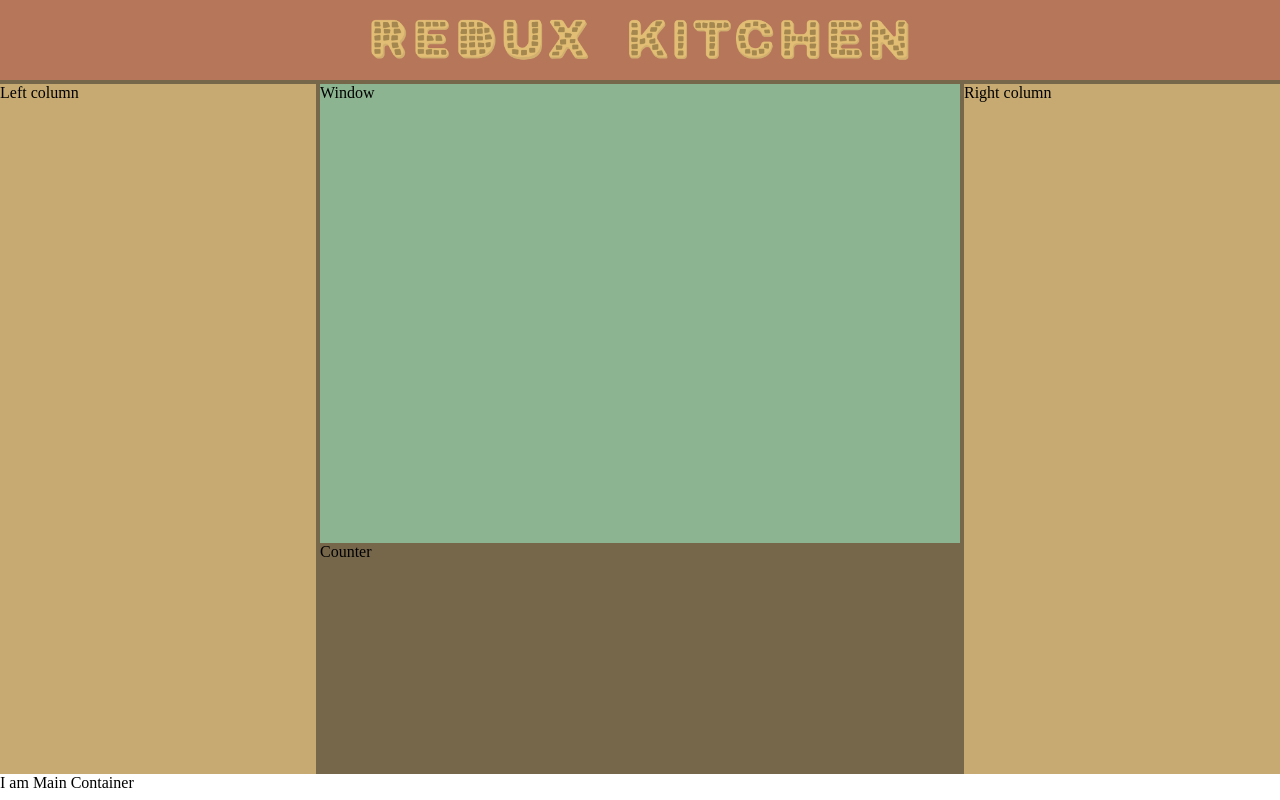
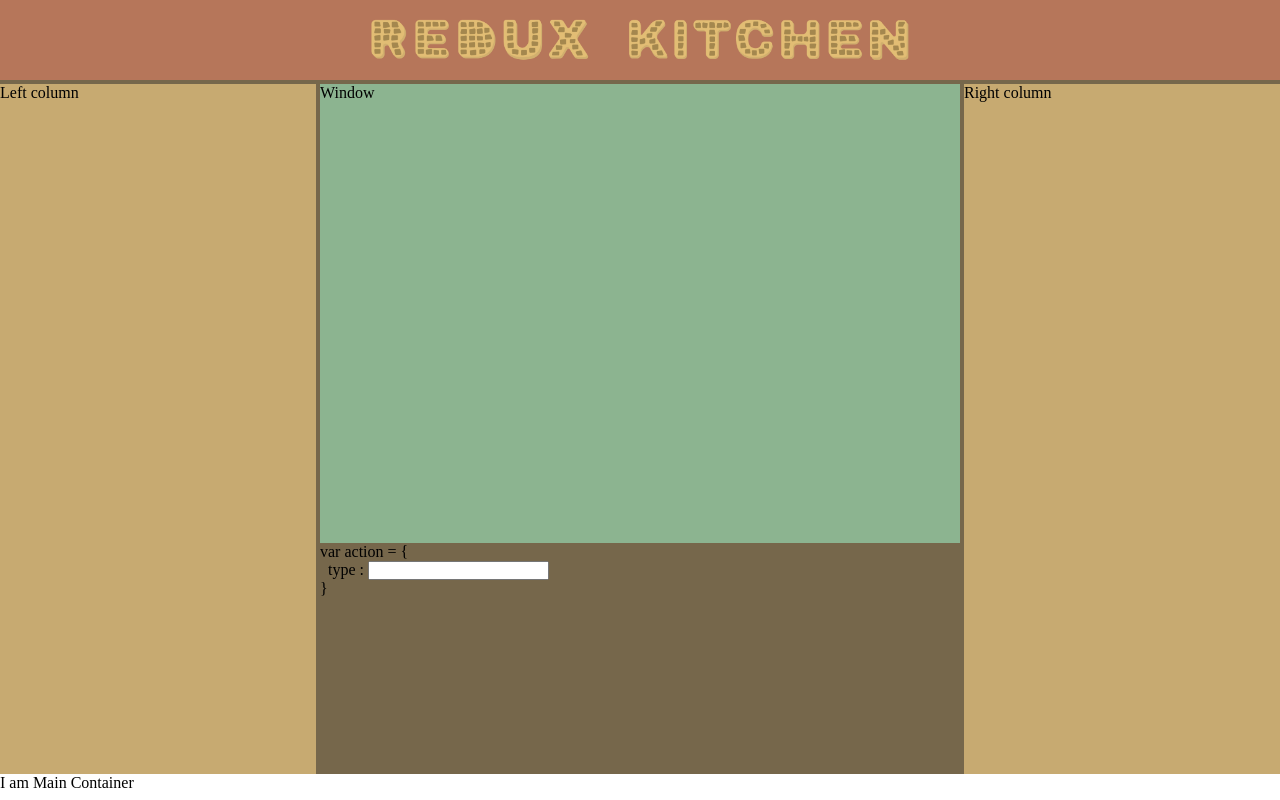
Before and after one commit to JuniperxandxLamplight/Redux-Kitchen, a React app: page /#/game in a window 1280 px wide. Built offline with nearby package versions, Linux system fonts and the light colour scheme.

Commit message:
Code Editor v1 completed

```diff
--- /dev/null
+++ b/src/components/CodeEditor/Line/index.jsx
@@ -0,0 +1,21 @@
+import React from 'react';
+import PropTypes from 'prop-types';
+
+class Line extends React.Component {
+  componentDidMount(){
+    this.ref.innerHTML = this.props.text;
+    console.log(this.ref.innerHTML);
+  }
+
+  render() {
+    return (
+      <p ref={r=>this.ref = r}></p>
+    )
+  }
+}
+
+Line.propTypes = {
+  text : PropTypes.string,
+}
+
+export default Line;
--- /dev/null
+++ b/src/components/CodeEditor/index.jsx
@@ -0,0 +1,17 @@
+import React from 'react';
+import constants from './../../constants';
+const {levels} = constants;
+
+import Line from './Line';
+
+function CodeEditor() {
+  return (
+    <div>
+    {levels[1].codeLines.map(function(lineText, index) {
+      return <Line text={lineText} key={index}/>
+    })}
+    </div>
+  )
+}
+
+export default CodeEditor;
--- a/src/components/MainGame.jsx
+++ b/src/components/MainGame.jsx
@@ -1,4 +1,5 @@
 import React from 'react';
+import CodeEditor from './CodeEditor';
 
 function MainGame() {
   return(
@@ -7,7 +8,9 @@
       <div className='left'>Left column</div>
       <div className='window'>Window</div>
       <div className='right'>Right column</div>
-      <div className='counter'>Counter</div>
+      <div className='counter'>
+        <CodeEditor/>
+      </div>
 
       <style jsx>{`
         .structure{
--- a/src/constants/index.js
+++ b/src/constants/index.js
@@ -1,7 +1,9 @@
 import * as types from './ActionTypes';
 import { initialState } from './InitialState';
+import levels from './levels'
 
 export default {
   initialState: initialState,
   types: types,
+  levels: levels
 };
--- /dev/null
+++ b/src/constants/levels.js
@@ -0,0 +1,8 @@
+const levels = {
+  1 : {
+    instructions : "These are some instructions for level 1!",
+    codeLines : ["var action = {", "&ensp;type : <input type=text></input>", "}"],
+  }
+}
+
+export default levels;
```
Also changed, not shown: src/components/CodeEditor/Line/styles.jsx (added), src/components/CodeEditor/styles.jsx (added).
